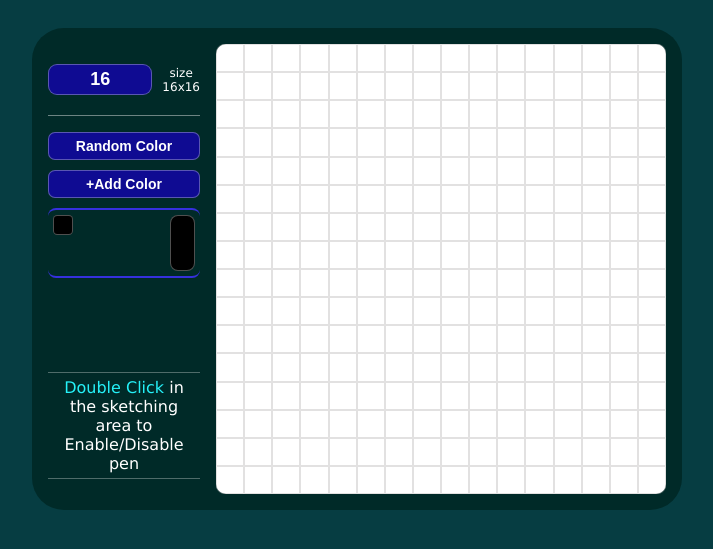
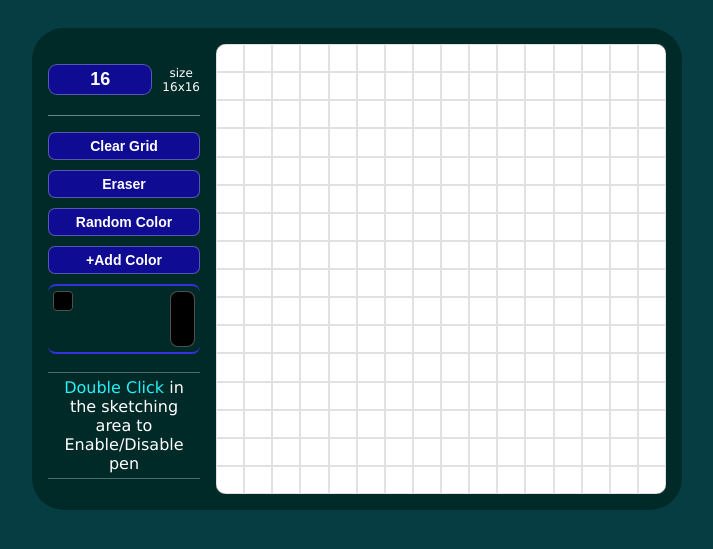
Before and after one commit to SaleamlakH/etch-a-sketch, a plain HTML site: page index.html in a window 1280 px wide. Shown: the part 81-630 px from the top of the page, without its empty margins (283-996 px from the left). Drawn offline with Linux system fonts and the light colour scheme.

Commit message:
Add 'Clear Grid' and 'Eraser' buttons

```diff
--- a/index.html
+++ b/index.html
@@ -19,6 +19,8 @@
                 <span>size<br>16x16</span>
             </div>
             <div class="actions">
+                <button class="clear">Clear Grid</button>
+                <button class="eraser">Eraser</button>
                 <button class="random-color">Random Color</button>
                 <button class="add-color">+Add Color</button>
                 <input type="color" id="color-input">
```
